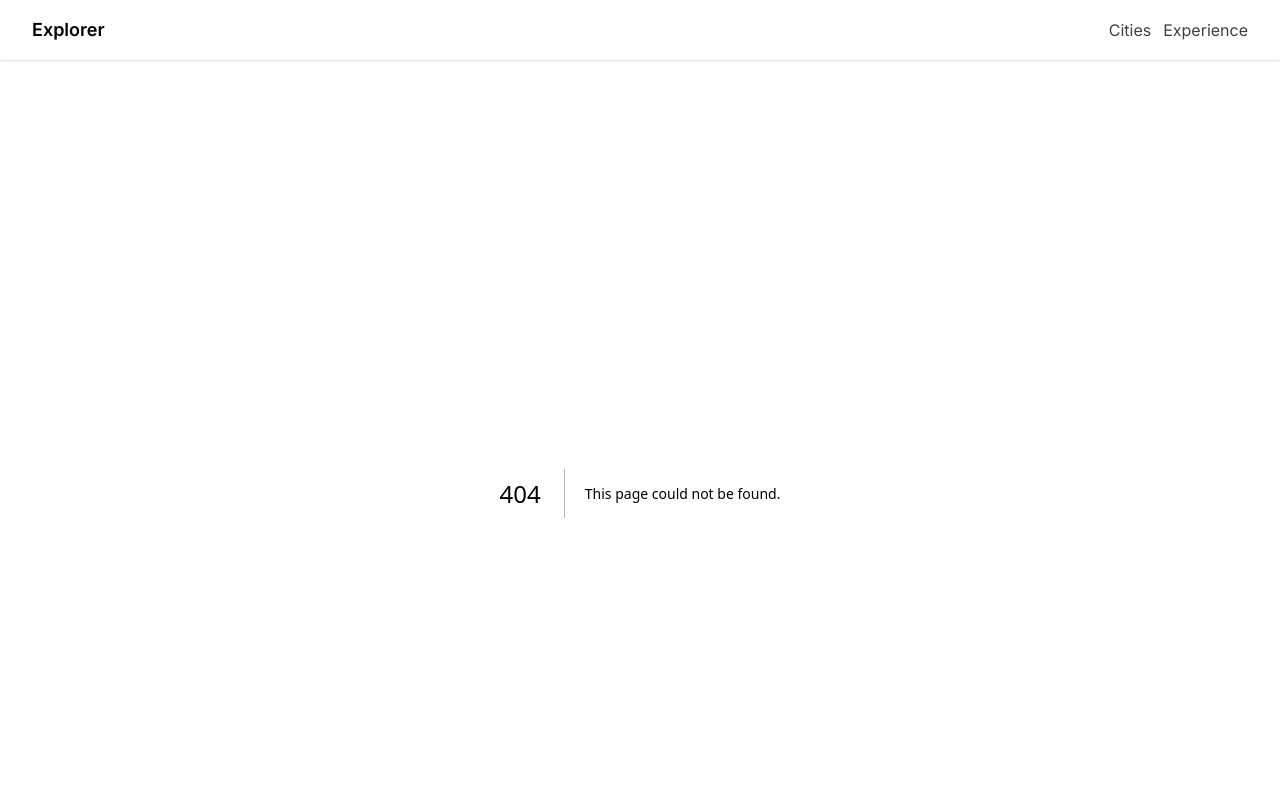
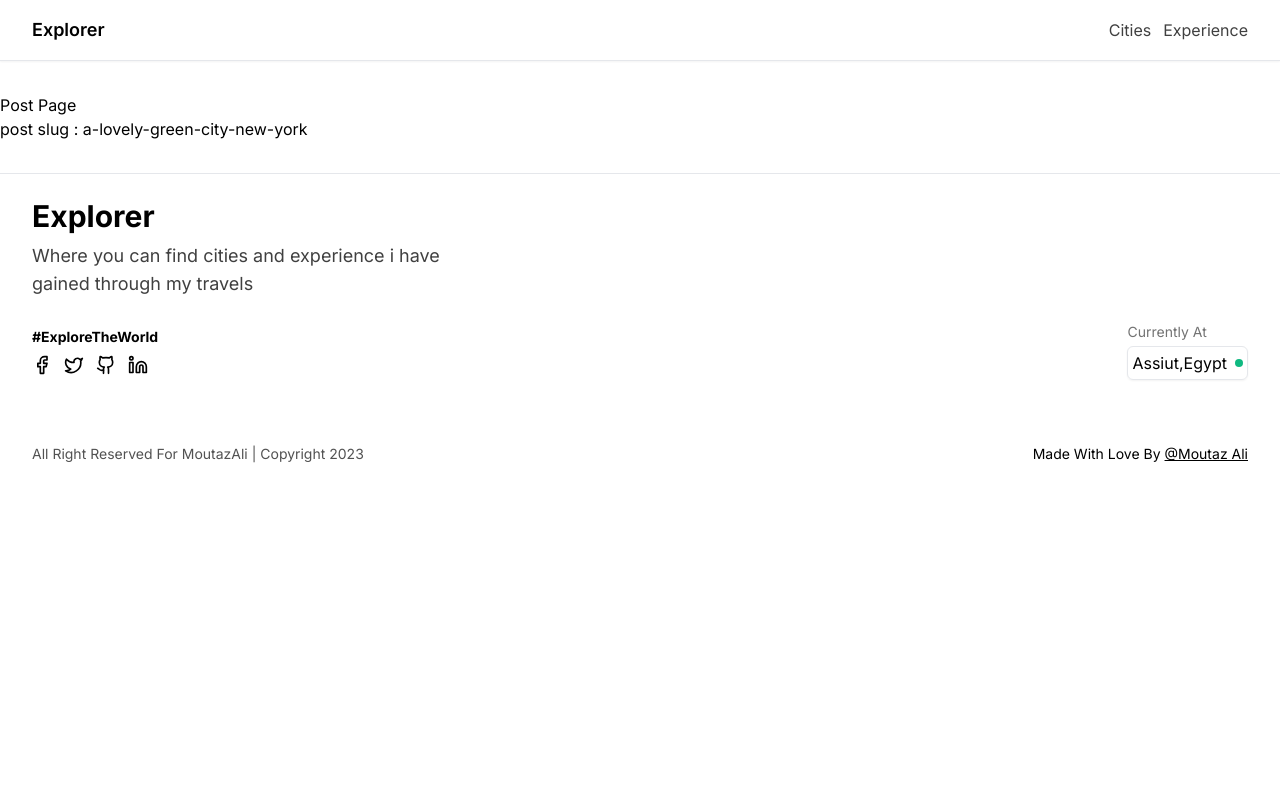
Before and after one commit to MezoAli/explorer-blog-app, a Next.js app: page /post/a-lovely-green-city-new-york in a window 1280 px wide. Before the commit this address had no page. Shown: the top 800 px of the page. Built offline with nearby package versions, Linux system fonts and the light colour scheme.

Commit message:
create post page andh generateStaticParams

```diff
--- /dev/null
+++ b/src/app/post/[postSlug]/page.tsx
@@ -0,0 +1,22 @@
+import { DUMMY_POSTS } from "@/dummy-data";
+
+export async function generateStaticParams() {
+  return DUMMY_POSTS.map((post) => {
+    return { postSlug: post.slug };
+  });
+}
+
+const Postpage = ({
+  params: { postSlug },
+}: {
+  params: { postSlug: string };
+}) => {
+  return (
+    <div>
+      Post Page
+      <p>post slug : {postSlug}</p>
+    </div>
+  );
+};
+
+export default Postpage;
--- a/src/components/Navigation.tsx
+++ b/src/components/Navigation.tsx
@@ -4,7 +4,7 @@ import siteConfig from "@/config/siteConfig";
 
 const Navigation = () => {
   return (
-    <div className="border-b mb-3 sticky top-0 left-0 right-0 bg-white bg-opacity-50 backdrop-blur-sm shadow-sm">
+    <div className="border-b z-40 mb-3 sticky top-0 left-0 right-0 bg-white bg-opacity-50 backdrop-blur-sm shadow-sm">
       <PaddingContainer>
         <div className="flex items-center justify-between py-4">
           <Link href="/" className="font-semibold text-lg">
```
